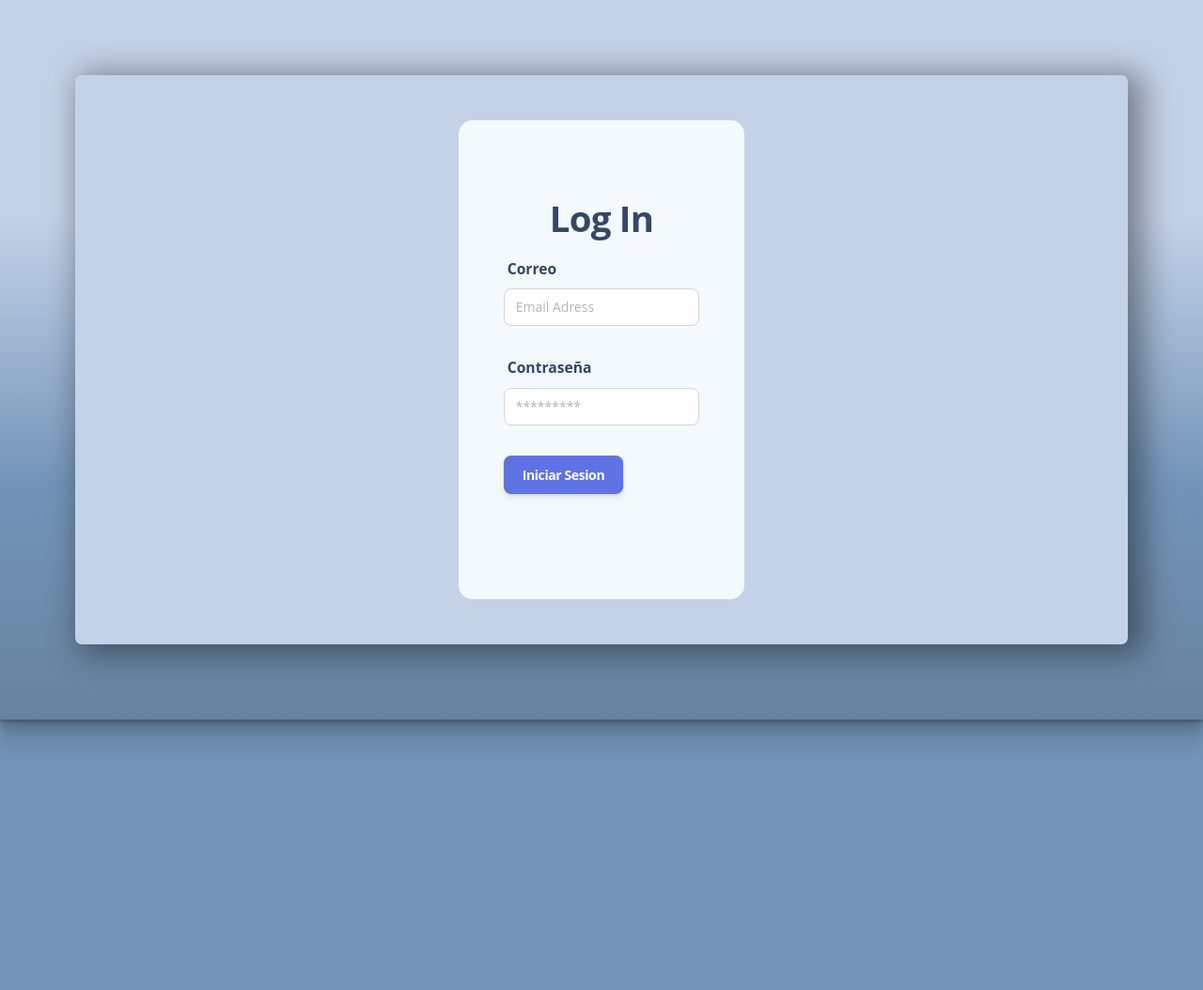
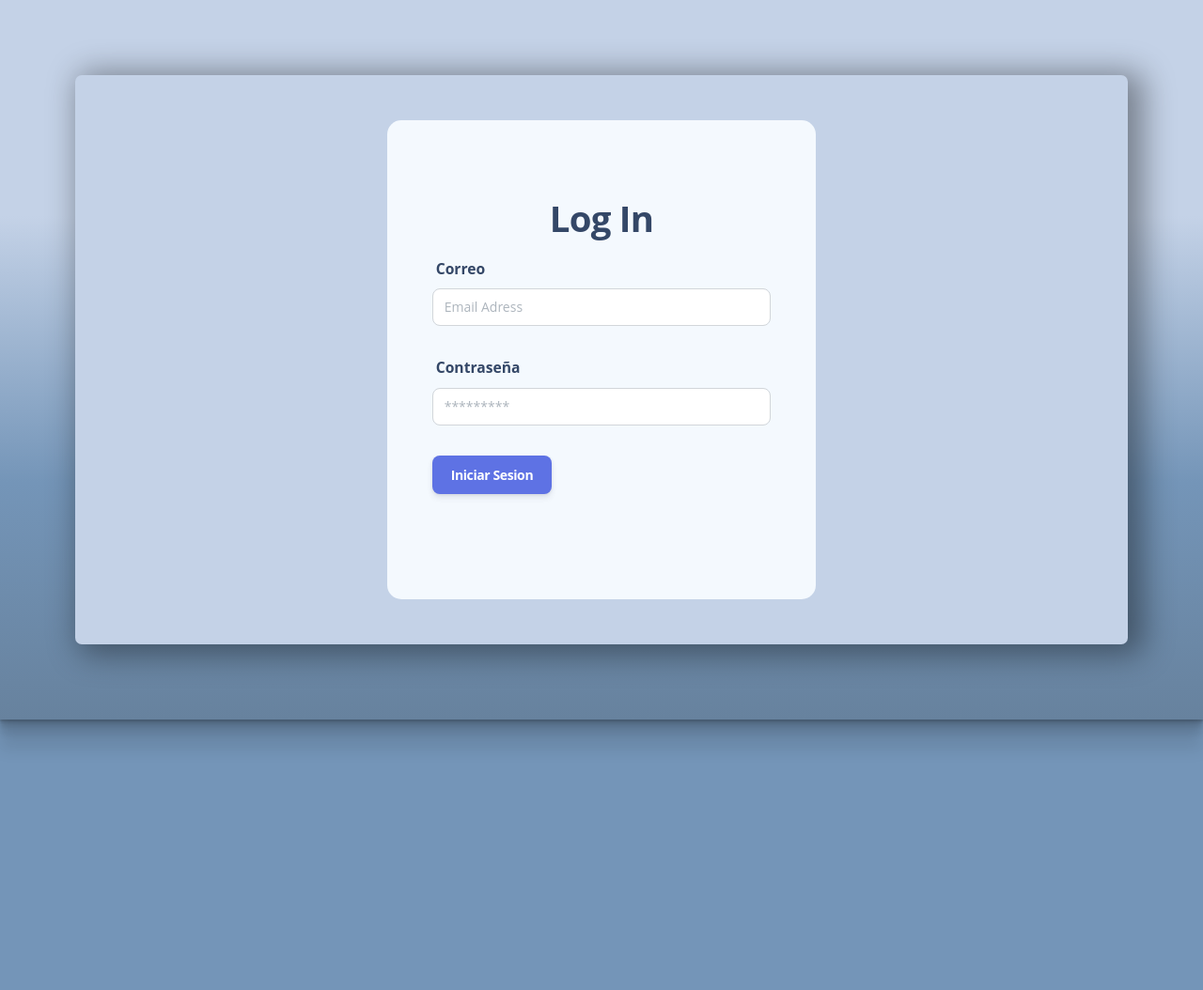
Before and after one commit to Carloscastro16/PaginaWireframe, a PHP site: page /Paginas/log-in.html in a window 1280 px wide. Shown: the part 59-1113 px from the top of the page at 94% size. Run offline with PHP 8.4, Linux system fonts and the light colour scheme.

Commit message:
Cambios listos Denuevo ajja

```diff
--- a/Paginas/log-in.html
+++ b/Paginas/log-in.html
@@ -50,8 +50,7 @@
         <section class="registro-inicio">
             <div class="General container">
                 <div class="row centrado">
-                    <div class="col-5">
-                        <div class="col-log">
+                    <div class="col-5 col-log">
                         <h2 class="center"> Log In </h2>
                         <form action="">
                             <label for="">Correo</label>
@@ -61,7 +60,6 @@
                             <input type="submit" name="iniciar" value="Iniciar Sesion" class="btn btn-primary">
 
                         </form>
-                        </div>
                     </div>
                 </div>
             </div>
--- a/Styles/Styles_Us.css
+++ b/Styles/Styles_Us.css
@@ -420,7 +420,7 @@ footer {
 
 }
 .col-log{
-    padding: 5rem 3rem;
+    padding: 5rem 3rem !important;
     background-color: var(--FondoSecciones);
     width: auto;
     max-width: 130vh;
```
Lines whose indentation alone changed are shown as unchanged.
